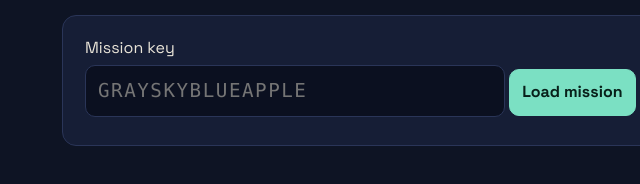
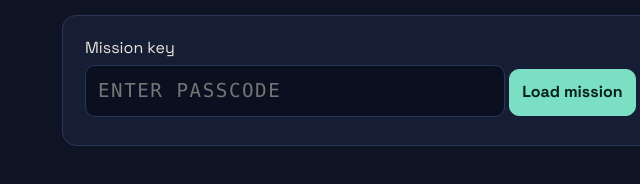
Before and after one commit to abrown-st-joe-high/data-analysis-mission-delivery, a plain HTML site: page index.html in a window 1280 px wide. Shown: the part 266-450 px from the top of the page, 192-832 px from the left. Drawn offline with nearby package versions, Linux system fonts and the light colour scheme.

Commit message:
Update input placeholders to 'Enter passcode'

```diff
--- a/index.html
+++ b/index.html
@@ -55,7 +55,7 @@ details.ch{background:var(--panel);border:1px solid var(--line);border-radius:12
   <p class="mute">Your Robotic Sensor Placer (RSP) has landed on the planet Veyra-7 and logged temperatures from sample pools. Enter the mission key from your card to receive the data log.</p>
   <div class="panel">
     <label for="key">Mission key</label><br>
-    <input id="key" class="key" placeholder="GRAYSKYBLUEAPPLE" autocomplete="off" spellcheck="false">
+    <input id="key" class="key" placeholder="Enter passcode" autocomplete="off" spellcheck="false">
     <button class="go" id="load">Load mission</button>
     <div id="kerr" class="err"></div>
   </div>
@@ -79,7 +79,7 @@ details.ch{background:var(--panel);border:1px solid var(--line);border-radius:12
   <div class="panel">
     <h3>Answer key lookup</h3>
     <p class="mute">Enter any key to see its correct answers.</p>
-    <input id="akey" class="key" placeholder="GRAYSKYBLUEAPPLE" autocomplete="off" spellcheck="false">
+    <input id="akey" class="key" placeholder="Enter passcode" autocomplete="off" spellcheck="false">
     <button class="go" id="alook">Show answers</button>
     <div id="aout"></div>
   </div>
@@ -91,7 +91,7 @@ details.ch{background:var(--panel);border:1px solid var(--line);border-radius:12
   <p class="mute">View the graphs for any student's mission key. Each chart opens only when clicked.</p>
   <div class="panel" id="gC"><label for="pwC">Password</label><br><input id="pwC" type="password"> <button class="go" id="uC">Unlock</button><div id="eC" class="err"></div></div>
   <div id="cC" class="hide">
-    <div class="panel"><input id="ckey" class="key" placeholder="GRAYSKYBLUEAPPLE" autocomplete="off" spellcheck="false"> <button class="go" id="cgo">Show charts</button><div id="cerr" class="err"></div></div>
+    <div class="panel"><input id="ckey" class="key" placeholder="Enter passcode" autocomplete="off" spellcheck="false"> <button class="go" id="cgo">Show charts</button><div id="cerr" class="err"></div></div>
     <div id="charts"></div>
   </div>
 </section>
```
